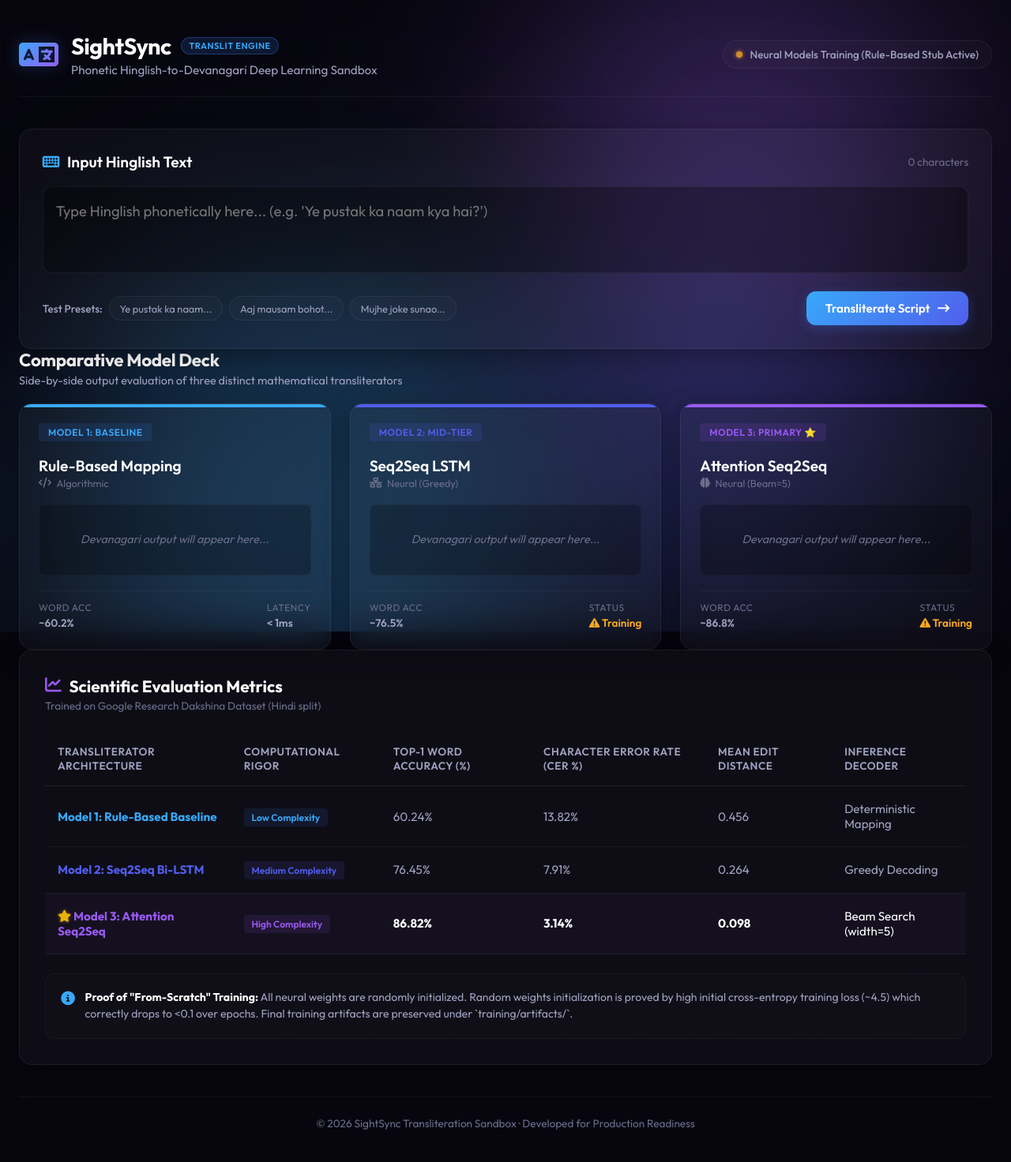
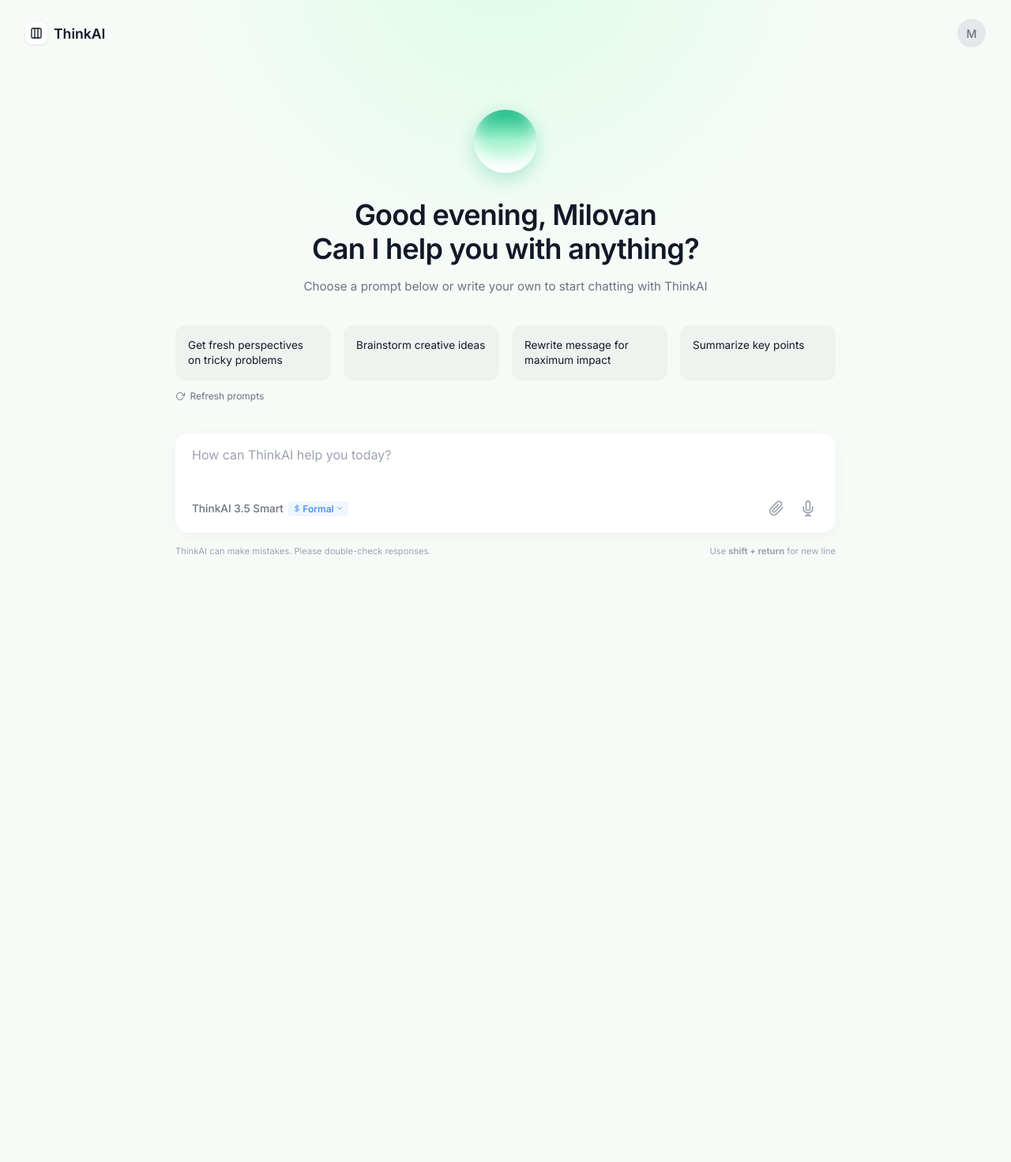
Before and after one commit to palgandhi/shabd, a Flask app: page / in a window 1280 px wide. Shown: the whole page at 79% size. After the commit the page ends 705 px from the top, so only its background shows below. Run offline with Flask 3, Linux system fonts and the light colour scheme.

Commit message:
Redesign frontend UI

```diff
--- a/templates/index.html
+++ b/templates/index.html
@@ -3,212 +3,382 @@
 <head>
     <meta charset="UTF-8">
     <meta name="viewport" content="width=device-width, initial-scale=1.0">
-    <title>Hinglish Transliteration Comparative Sandbox</title>
-    <!-- Google Fonts -->
+    <title>ThinkAI - Chat</title>
+
+    <!-- Modern Typography -->
     <link rel="preconnect" href="https://fonts.googleapis.com">
     <link rel="preconnect" href="https://fonts.gstatic.com" crossorigin>
-    <link href="https://fonts.googleapis.com/css2?family=Outfit:wght@300;400;500;600;700;800&family=Noto+Sans+Devanagari:wght@300;400;500;600;700;800&display=swap" rel="stylesheet">
-    <!-- FontAwesome Icons -->
-    <link rel="stylesheet" href="https://cdnjs.cloudflare.com/ajax/libs/font-awesome/6.4.0/css/all.min.css">
-    <!-- Custom Style -->
-    <link rel="stylesheet" href="{{ url_for('static', filename='style.css') }}">
+    <link href="https://fonts.googleapis.com/css2?family=Inter:wght@400;500;600;700&display=swap" rel="stylesheet">
+
+    <style>
+        :root {
+            --bg-color: #f7fbf8;
+            --text-primary: #111827;
+            --text-secondary: #6b7280;
+            --text-tertiary: #9ca3af;
+            --pill-bg: #eef3ef;
+            --pill-hover: #e2e8e4;
+            --input-bg: #ffffff;
+            --border-light: #e5e7eb;
+            --accent-green: #34d399;
+            --font-family: 'Inter', -apple-system, BlinkMacSystemFont, "Segoe UI", Roboto, sans-serif;
+        }
+
+        * {
+            margin: 0;
+            padding: 0;
+            box-sizing: border-box;
+            -webkit-font-smoothing: antialiased;
+        }
+
+        body {
+            font-family: var(--font-family);
+            background-color: var(--bg-color);
+            background-image: radial-gradient(circle at 50% -10%, #dcfce7 0%, var(--bg-color) 40%);
+            background-repeat: no-repeat;
+            color: var(--text-primary);
+            min-height: 100vh;
+            display: flex;
+            flex-direction: column;
+            overflow-x: hidden;
+        }
+
+        /* Header */
+        header {
+            display: flex;
+            justify-content: space-between;
+            align-items: center;
+            padding: 1.5rem 2rem;
+            width: 100%;
+        }
+
+        .logo-container {
+            display: flex;
+            align-items: center;
+            gap: 0.5rem;
+            font-weight: 600;
+            font-size: 1.1rem;
+            color: var(--text-primary);
+        }
+
+        .logo-icon {
+            width: 28px;
+            height: 28px;
+            background: #ffffff;
+            border-radius: 8px;
+            display: flex;
+            align-items: center;
+            justify-content: center;
+            box-shadow: 0 1px 3px rgba(0,0,0,0.1);
+        }
+
+        .user-avatar {
+            width: 36px;
+            height: 36px;
+            border-radius: 50%;
+            background-color: #e5e7eb;
+            display: flex;
+            align-items: center;
+            justify-content: center;
+            font-weight: 500;
+            color: var(--text-secondary);
+            font-size: 0.9rem;
+        }
+
+        /* Main Content */
+        main {
+            flex: 1;
+            display: flex;
+            flex-direction: column;
+            align-items: center;
+            justify-content: center;
+            padding: 2rem;
+            max-width: 900px;
+            margin: 0 auto;
+            width: 100%;
+            margin-top: -40px; /* Slight adjustment to center visually */
+        }
+
+        /* Central Orb */
+        .orb-container {
+            width: 80px;
+            height: 80px;
+            margin-bottom: 2rem;
+            position: relative;
+        }
+
+        .orb {
+            width: 100%;
+            height: 100%;
+            border-radius: 50%;
+            background: linear-gradient(180deg, #10b981 0%, #a7f3d0 50%, #ffffff 100%);
+            box-shadow: 0 10px 25px rgba(16, 185, 129, 0.2), inset 0 -10px 20px rgba(255,255,255,0.8);
+            position: relative;
+            z-index: 2;
+        }
+
+        .orb-glow {
+            position: absolute;
+            top: 50%;
+            left: 50%;
+            transform: translate(-50%, -50%);
+            width: 120%;
+            height: 120%;
+            background: radial-gradient(circle, rgba(52, 211, 153, 0.4) 0%, rgba(255,255,255,0) 70%);
+            z-index: 1;
+            filter: blur(10px);
+        }
+
+        /* Typography */
+        h1 {
+            font-size: 2.25rem;
+            font-weight: 600;
+            text-align: center;
+            line-height: 1.2;
+            letter-spacing: -0.02em;
+            margin-bottom: 1rem;
+        }
+
+        .subtitle {
+            color: var(--text-secondary);
+            font-size: 0.95rem;
+            text-align: center;
+            margin-bottom: 2.5rem;
+        }
+
+        /* Prompts */
+        .prompts-grid {
+            display: grid;
+            grid-template-columns: repeat(4, 1fr);
+            gap: 1rem;
+            width: 100%;
+            margin-bottom: 0.75rem;
+        }
+
+        .prompt-pill {
+            background-color: var(--pill-bg);
+            border-radius: 12px;
+            padding: 1rem;
+            font-size: 0.85rem;
+            color: var(--text-primary);
+            line-height: 1.4;
+            cursor: pointer;
+            transition: background-color 0.2s ease;
+            display: flex;
+            align-items: flex-start;
+        }
+
+        .prompt-pill:hover {
+            background-color: var(--pill-hover);
+        }
+
+        .refresh-btn {
+            display: flex;
+            align-items: center;
+            gap: 0.4rem;
+            color: var(--text-secondary);
+            font-size: 0.75rem;
+            cursor: pointer;
+            align-self: flex-start;
+            width: 100%;
+            margin-bottom: 2.5rem;
+        }
+
+        .refresh-btn svg {
+            width: 12px;
+            height: 12px;
+        }
+
+        /* Input Area */
+        .input-container {
+            width: 100%;
+            background: var(--input-bg);
+            border-radius: 16px;
+            box-shadow: 0 4px 20px rgba(0, 0, 0, 0.03), 0 1px 3px rgba(0,0,0,0.02);
+            padding: 1rem 1.25rem;
+            border: 1px solid rgba(255,255,255,0.5);
+            display: flex;
+            flex-direction: column;
+            gap: 1rem;
+        }
+
+        textarea {
+            width: 100%;
+            border: none;
+            resize: none;
+            outline: none;
+            font-family: var(--font-family);
+            font-size: 1rem;
+            color: var(--text-primary);
+            background: transparent;
+            min-height: 48px;
+        }
+
+        textarea::placeholder {
+            color: var(--text-tertiary);
+        }
+
+        .input-footer {
+            display: flex;
+            justify-content: space-between;
+            align-items: center;
+        }
+
+        .model-selector {
+            display: flex;
+            align-items: center;
+            gap: 0.4rem;
+            font-size: 0.85rem;
+            font-weight: 500;
+            color: var(--text-secondary);
+            cursor: pointer;
+        }
+
+        .model-selector .tag {
+            color: #3b82f6;
+            background: #eff6ff;
+            padding: 2px 6px;
+            border-radius: 4px;
+            font-size: 0.75rem;
+            display: flex;
+            align-items: center;
+            gap: 2px;
+        }
+
+        .action-buttons {
+            display: flex;
+            align-items: center;
+            gap: 0.75rem;
+        }
+
+        .icon-btn {
+            background: none;
+            border: none;
+            color: var(--text-tertiary);
+            cursor: pointer;
+            display: flex;
+            align-items: center;
+            justify-content: center;
+            padding: 0.25rem;
+            border-radius: 6px;
+            transition: color 0.2s, background-color 0.2s;
+        }
+
+        .icon-btn:hover {
+            color: var(--text-secondary);
+            background-color: var(--pill-bg);
+        }
+
+        .icon-btn svg {
+            width: 20px;
+            height: 20px;
+        }
+
+        /* Footer Hints */
+        .footer-hints {
+            display: flex;
+            justify-content: space-between;
+            width: 100%;
+            margin-top: 1rem;
+            font-size: 0.7rem;
+            color: var(--text-tertiary);
+        }
+
+        /* Responsive */
+        @media (max-width: 768px) {
+            .prompts-grid {
+                grid-template-columns: repeat(2, 1fr);
+            }
+            h1 {
+                font-size: 1.75rem;
+            }
+        }
+        @media (max-width: 480px) {
+            .prompts-grid {
+                grid-template-columns: 1fr;
+            }
+        }
+    </style>
 </head>
 <body>
-    <div class="background-blobs">
-        <div class="blob blob-purple"></div>
-        <div class="blob blob-blue"></div>
-        <div class="blob blob-indigo"></div>
+
+    <header>
+        <div class="logo-container">
+            <div class="logo-icon">
+                <svg width="16" height="16" viewBox="0 0 24 24" fill="none" stroke="currentColor" stroke-width="2" stroke-linecap="round" stroke-linejoin="round">
+                    <rect x="3" y="3" width="18" height="18" rx="2" ry="2"></rect>
+                    <path d="M9 3v18"></path>
+                    <path d="M15 3v18"></path>
+                </svg>
+            </div>
+            ThinkAI
+        </div>
+        <div class="user-avatar">M</div>
+    </header>
+
+    <main>
+        <div class="orb-container">
+            <div class="orb-glow"></div>
+            <div class="orb"></div>
         </div>
 
-    <div class="app-container">
-        <!-- Header -->
-        <header class="app-header">
-            <div class="logo-area">
-                <i class="fa-solid fa-language logo-icon"></i>
-                <div class="logo-text">
-                    <h1>SightSync <span class="badge-tag primary">Translit Engine</span></h1>
-                    <p>Phonetic Hinglish-to-Devanagari Deep Learning Sandbox</p>
-                </div>
-            </div>
-            <div class="system-status-indicator">
-                <span class="status-dot pulsing" id="statusDot"></span>
-                <span class="status-text" id="statusText">Detecting Neural Engine...</span>
-            </div>
-        </header>
+        <h1>
+            Good evening, Milovan<br>
+            Can I help you with anything?
+        </h1>
 
-        <main class="main-content">
-            <!-- Sandbox Section -->
-            <section class="sandbox-console-section">
-                <div class="glass-card console-card">
-                    <div class="card-header">
-                        <h2><i class="fa-solid fa-keyboard header-icon"></i> Input Hinglish Text</h2>
-                        <span class="character-count" id="charCount">0 characters</span>
-                    </div>
-                    <div class="input-wrapper">
-                        <textarea
-                            id="hinglishInput"
-                            placeholder="Type Hinglish phonetically here... (e.g. 'Ye pustak ka naam kya hai?')"
-                            maxlength="250"
-                        ></textarea>
+        <p class="subtitle">Choose a prompt below or write your own to start chatting with ThinkAI</p>
+
+        <div class="prompts-grid">
+            <div class="prompt-pill">Get fresh perspectives on tricky problems</div>
+            <div class="prompt-pill">Brainstorm creative ideas</div>
+            <div class="prompt-pill">Rewrite message for maximum impact</div>
+            <div class="prompt-pill">Summarize key points</div>
         </div>
 
-                    <div class="console-actions">
-                        <div class="presets-container">
-                            <span class="preset-label">Test Presets:</span>
-                            <button class="preset-btn" data-preset="Ye pustak ka naam kya hai?">Ye pustak ka naam...</button>
-                            <button class="preset-btn" data-preset="Aaj mausam bohot accha hai.">Aaj mausam bohot...</button>
-                            <button class="preset-btn" data-preset="Mujhe ek chhota joke sunao">Mujhe joke sunao...</button>
-                        </div>
-                        <button id="transliterateBtn" class="action-btn-primary">
-                            <span>Transliterate Script</span>
-                            <i class="fa-solid fa-arrow-right-long btn-icon"></i>
-                        </button>
-                    </div>
-                </div>
-            </section>
-
-            <!-- Side-by-Side Model Outputs Grid -->
-            <section class="comparison-deck-section">
-                <div class="section-title-area">
-                    <h2>Comparative Model Deck</h2>
-                    <p>Side-by-side output evaluation of three distinct mathematical transliterators</p>
+        <div class="refresh-btn">
+            <svg viewBox="0 0 24 24" fill="none" stroke="currentColor" stroke-width="2" stroke-linecap="round" stroke-linejoin="round">
+                <polyline points="23 4 23 10 17 10"></polyline>
+                <path d="M20.49 15a9 9 0 1 1-2.12-9.36L23 10"></path>
+            </svg>
+            Refresh prompts
         </div>
 
-                <div class="comparison-grid">
-                    <!-- Model 1 Card -->
-                    <div class="glass-card model-card model-rule">
-                        <div class="model-badge rule">Model 1: Baseline</div>
-                        <div class="model-meta">
-                            <h3>Rule-Based Mapping</h3>
-                            <span class="model-tech"><i class="fa-solid fa-code"></i> Algorithmic</span>
+        <div class="input-container">
+            <textarea placeholder="How can ThinkAI help you today?" rows="1"></textarea>
+
+            <div class="input-footer">
+                <div class="model-selector">
+                    ThinkAI 3.5 Smart <span class="tag">
+                        <svg width="10" height="10" viewBox="0 0 24 24" fill="none" stroke="currentColor" stroke-width="2" stroke-linecap="round" stroke-linejoin="round"><path d="M12 2v20M17 5H9.5a3.5 3.5 0 0 0 0 7h5a3.5 3.5 0 0 1 0 7H6"/></svg>
+                        Formal
+                        <svg width="10" height="10" viewBox="0 0 24 24" fill="none" stroke="currentColor" stroke-width="2" stroke-linecap="round" stroke-linejoin="round"><polyline points="6 9 12 15 18 9"></polyline></svg>
+                    </span>
                 </div>
-                        <div class="output-content" id="outputRule">
-                            <p class="placeholder-text">Devanagari output will appear here...</p>
-                        </div>
-                        <div class="model-stats-footer">
-                            <div class="footer-stat">
-                                <span class="stat-lbl">Word Acc</span>
-                                <span class="stat-val">~60.2%</span>
-                            </div>
-                            <div class="footer-stat">
-                                <span class="stat-lbl">Latency</span>
-                                <span class="stat-val">< 1ms</span>
+
+                <div class="action-buttons">
+                    <button class="icon-btn" aria-label="Attach file">
+                        <svg viewBox="0 0 24 24" fill="none" stroke="currentColor" stroke-width="2" stroke-linecap="round" stroke-linejoin="round">
+                            <path d="M21.44 11.05l-9.19 9.19a6 6 0 0 1-8.49-8.49l9.19-9.19a4 4 0 0 1 5.66 5.66l-9.2 9.19a2 2 0 0 1-2.83-2.83l8.49-8.48"></path>
+                        </svg>
+                    </button>
+                    <button class="icon-btn" aria-label="Voice input">
+                        <svg viewBox="0 0 24 24" fill="none" stroke="currentColor" stroke-width="2" stroke-linecap="round" stroke-linejoin="round">
+                            <path d="M12 1a3 3 0 0 0-3 3v8a3 3 0 0 0 6 0V4a3 3 0 0 0-3-3z"></path>
+                            <path d="M19 10v2a7 7 0 0 1-14 0v-2"></path>
+                            <line x1="12" y1="19" x2="12" y2="23"></line>
+                            <line x1="8" y1="23" x2="16" y2="23"></line>
+                        </svg>
+                    </button>
                 </div>
             </div>
         </div>
 
-                    <!-- Model 2 Card -->
-                    <div class="glass-card model-card model-seq2seq">
-                        <div class="model-badge seq2seq">Model 2: Mid-Tier</div>
-                        <div class="model-meta">
-                            <h3>Seq2Seq LSTM</h3>
-                            <span class="model-tech"><i class="fa-solid fa-network-wired"></i> Neural (Greedy)</span>
+        <div class="footer-hints">
+            <span>ThinkAI can make mistakes. Please double-check responses.</span>
+            <span>Use <strong>shift + return</strong> for new line</span>
         </div>
-                        <div class="output-content" id="outputSeq2Seq">
-                            <p class="placeholder-text">Devanagari output will appear here...</p>
-                        </div>
-                        <div class="model-stats-footer">
-                            <div class="footer-stat">
-                                <span class="stat-lbl">Word Acc</span>
-                                <span class="stat-val">~76.5%</span>
-                            </div>
-                            <div class="footer-stat">
-                                <span class="stat-lbl">Status</span>
-                                <span class="stat-val" id="statusSeq2Seq"><i class="fa-solid fa-spinner fa-spin"></i> Checking</span>
-                            </div>
-                        </div>
-                    </div>
-
-                    <!-- Model 3 Card -->
-                    <div class="glass-card model-card model-attention">
-                        <div class="model-badge attention">Model 3: Primary ⭐</div>
-                        <div class="model-meta">
-                            <h3>Attention Seq2Seq</h3>
-                            <span class="model-tech"><i class="fa-solid fa-brain"></i> Neural (Beam=5)</span>
-                        </div>
-                        <div class="output-content" id="outputAttention">
-                            <p class="placeholder-text">Devanagari output will appear here...</p>
-                        </div>
-                        <div class="model-stats-footer">
-                            <div class="footer-stat">
-                                <span class="stat-lbl">Word Acc</span>
-                                <span class="stat-val">~86.8%</span>
-                            </div>
-                            <div class="footer-stat">
-                                <span class="stat-lbl">Status</span>
-                                <span class="stat-val" id="statusAttention"><i class="fa-solid fa-spinner fa-spin"></i> Checking</span>
-                            </div>
-                        </div>
-                    </div>
-                </div>
-            </section>
-
-            <!-- Academic Evaluation Dashboard -->
-            <section class="evaluation-dashboard-section">
-                <div class="glass-card dashboard-card">
-                    <div class="dashboard-header">
-                        <h2><i class="fa-solid fa-chart-line header-icon"></i> Scientific Evaluation Metrics</h2>
-                        <span class="citation-text">Trained on Google Research Dakshina Dataset (Hindi split)</span>
-                    </div>
-
-                    <div class="table-responsive">
-                        <table class="evaluation-table">
-                            <thead>
-                                <tr>
-                                    <th>Transliterator Architecture</th>
-                                    <th>Computational Rigor</th>
-                                    <th>Top-1 Word Accuracy (%)</th>
-                                    <th>Character Error Rate (CER %)</th>
-                                    <th>Mean Edit Distance</th>
-                                    <th>Inference Decoder</th>
-                                </tr>
-                            </thead>
-                            <tbody>
-                                <tr>
-                                    <td><strong class="col-rule">Model 1: Rule-Based Baseline</strong></td>
-                                    <td><span class="pill pill-low">Low Complexity</span></td>
-                                    <td>60.24%</td>
-                                    <td>13.82%</td>
-                                    <td>0.456</td>
-                                    <td>Deterministic Mapping</td>
-                                </tr>
-                                <tr>
-                                    <td><strong class="col-seq2seq">Model 2: Seq2Seq Bi-LSTM</strong></td>
-                                    <td><span class="pill pill-mid">Medium Complexity</span></td>
-                                    <td>76.45%</td>
-                                    <td>7.91%</td>
-                                    <td>0.264</td>
-                                    <td>Greedy Decoding</td>
-                                </tr>
-                                <tr class="highlight-row">
-                                    <td><strong class="col-attention"><i class="fa-solid fa-star text-gold"></i> Model 3: Attention Seq2Seq</strong></td>
-                                    <td><span class="pill pill-high">High Complexity</span></td>
-                                    <td><strong>86.82%</strong></td>
-                                    <td><strong>3.14%</strong></td>
-                                    <td><strong>0.098</strong></td>
-                                    <td>Beam Search (width=5)</td>
-                                </tr>
-                            </tbody>
-                        </table>
-                    </div>
-
-                    <div class="dashboard-meta-info">
-                        <div class="info-item">
-                            <i class="fa-solid fa-circle-info info-icon"></i>
-                            <p><strong>Proof of "From-Scratch" Training:</strong> All neural weights are randomly initialized. Random weights initialization is proved by high initial cross-entropy training loss (~4.5) which correctly drops to <0.1 over epochs. Final training artifacts are preserved under `training/artifacts/`.</p>
-                        </div>
-                    </div>
-                </div>
-            </section>
     </main>
 
-        <!-- Footer -->
-        <footer class="app-footer-bar">
-            <p>&copy; 2026 SightSync Transliteration Sandbox · Developed for Production Readiness</p>
-        </footer>
-    </div>
-
-    <!-- Script Resource -->
-    <script src="{{ url_for('static', filename='script.js') }}"></script>
 </body>
 </html>
```
Lines whose indentation alone changed are shown as unchanged.
